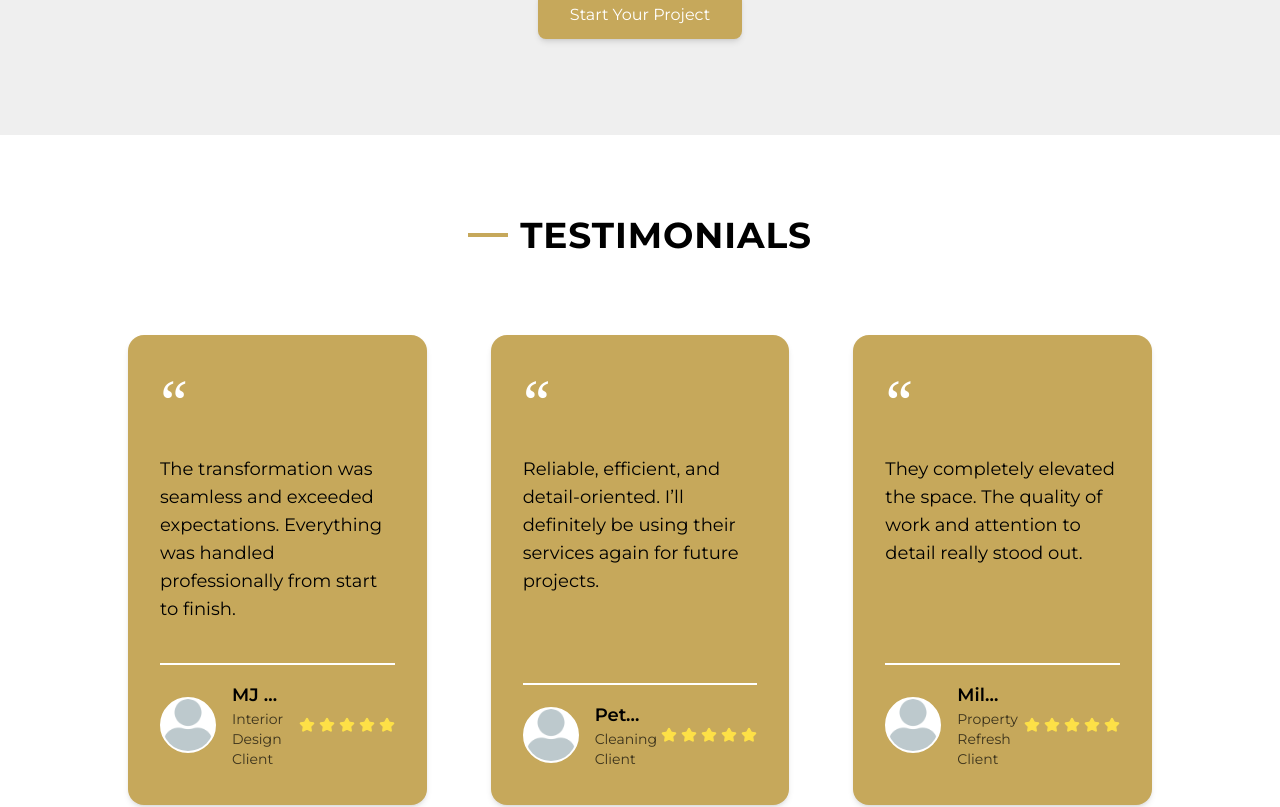
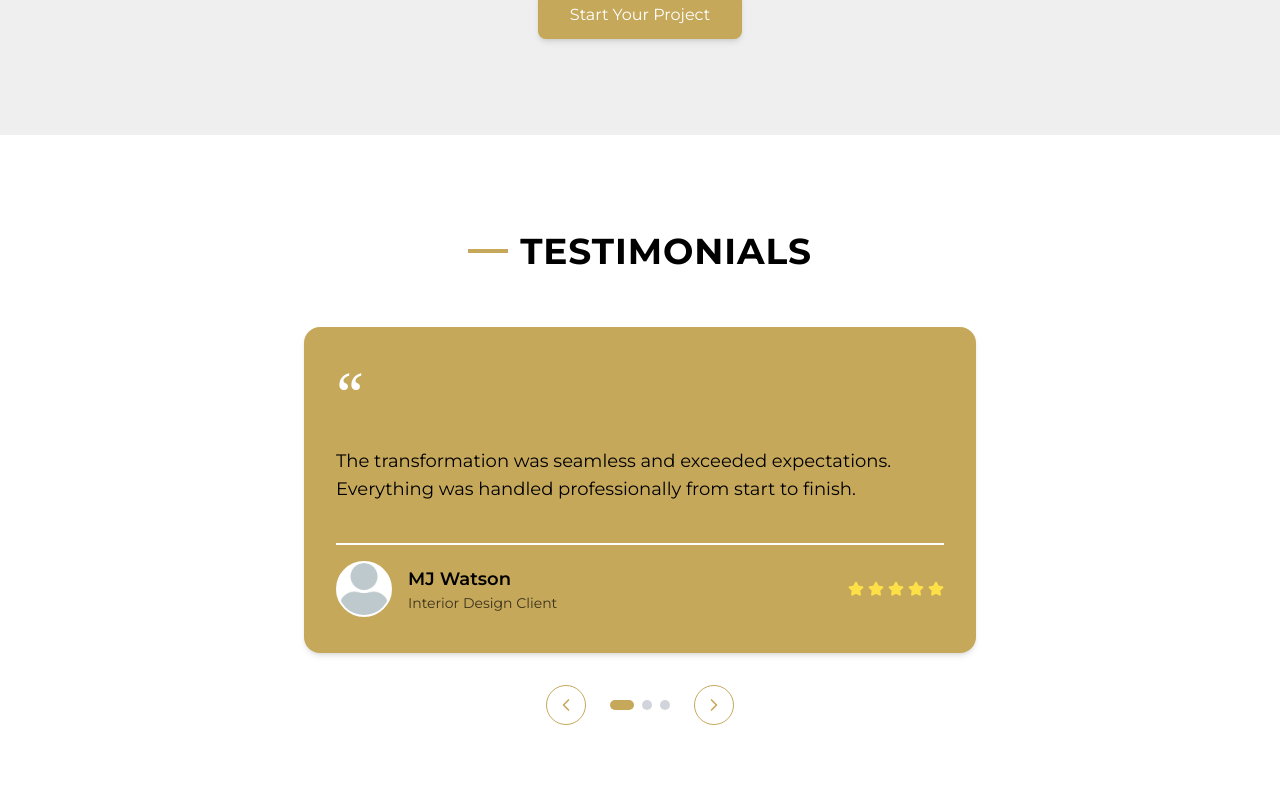
Before and after one commit to seyiroks/Elevate-Space-Solutions, a React (Vite) app: page / in a window 1280 px wide. Shown: the part 4822-5629 px from the top of the page. Built offline with nearby package versions, Linux system fonts and the light colour scheme.

Commit message:
build tablet responsive Testimonials section

```diff
--- a/src/components/Testimonials.jsx
+++ b/src/components/Testimonials.jsx
@@ -38,24 +38,27 @@ const Testimonials = () => {
   };
 
   return (
-    <section id="testimonials" className="bg-white py-20">
-      <div className="w-full px-6 md:px-12 lg:px-20 xl:px-32">
+    <section
+      id="testimonials"
+      className="bg-white py-16 sm:py-18 md:py-20 lg:py-24"
+    >
+      <div className="w-full px-5 sm:px-6 md:px-10 lg:px-16 xl:px-24 2xl:px-32">
         {/* Heading */}
-        <div className="mb-14 md:mb-20 text-center">
+        <div className="mb-10 md:mb-14 2xl:mb-20 text-center">
           <div className="flex justify-center items-center gap-3">
             <span
               aria-hidden="true"
-              className="w-10 h-[4px] bg-[#c6a85b]"
+              className="w-8 sm:w-10 h-[4px] bg-[#c6a85b]"
             ></span>
 
-            <h2 className="text-3xl md:text-4xl font-bold uppercase tracking-wide">
+            <h2 className="text-2xl sm:text-3xl md:text-4xl font-bold uppercase tracking-wide">
               Testimonials
             </h2>
           </div>
         </div>
 
-        {/* Mobile / Tablet Carousel */}
-        <div className="lg:hidden max-w-xl mx-auto">
+        {/* Mobile / Tablet / Small Desktop Carousel */}
+        <div className="2xl:hidden max-w-md sm:max-w-xl md:max-w-2xl mx-auto">
           <div aria-live="polite">
             <TestimonialCard item={testimonials[activeIndex]} />
           </div>
@@ -77,7 +80,9 @@ const Testimonials = () => {
                   type="button"
                   onClick={() => setActiveIndex(index)}
                   className={`h-2.5 rounded-full transition ${
-                    activeIndex === index ? "w-6 bg-[#c6a85b]" : "w-2.5 bg-gray-300"
+                    activeIndex === index
+                      ? "w-6 bg-[#c6a85b]"
+                      : "w-2.5 bg-gray-300"
                   }`}
                   aria-label={`Go to testimonial ${index + 1}`}
                   aria-current={activeIndex === index ? "true" : undefined}
@@ -96,9 +101,9 @@ const Testimonials = () => {
           </div>
         </div>
 
-        {/* Desktop Cards */}
-        <div className="hidden lg:block max-w-7xl mx-auto">
-          <div className="grid lg:grid-cols-3 gap-8 md:gap-12 lg:gap-16">
+        {/* Wide Desktop Cards */}
+        <div className="hidden 2xl:block max-w-7xl mx-auto">
+          <div className="grid grid-cols-3 gap-16">
             {testimonials.map((item) => (
               <TestimonialCard key={item.name} item={item} />
             ))}
@@ -111,17 +116,17 @@ const Testimonials = () => {
 
 const TestimonialCard = ({ item }) => {
   return (
-    <div className="bg-[#c6a85b] rounded-2xl px-6 md:px-8 py-8 md:py-9 shadow-md hover:shadow-xl hover:-translate-y-1 transition duration-300 h-full flex flex-col">
+    <div className="bg-[#c6a85b] rounded-2xl px-6 sm:px-7 md:px-8 py-8 md:py-9 shadow-md hover:shadow-xl hover:-translate-y-1 transition duration-300 h-full flex flex-col">
       {/* Quote */}
       <div
         aria-hidden="true"
-        className="text-white text-5xl md:text-6xl leading-none font-serif mb-5 md:mb-6"
+        className="text-white text-4xl sm:text-5xl md:text-6xl leading-none font-serif mb-5 md:mb-6"
       >
         “
       </div>
 
       {/* Text */}
-      <p className="text-black text-base md:text-lg leading-relaxed mb-8 md:mb-10 flex-grow">
+      <p className="text-black text-base sm:text-lg leading-relaxed mb-8 md:mb-10 flex-grow">
         {item.text}
       </p>
 
@@ -129,20 +134,20 @@ const TestimonialCard = ({ item }) => {
       <div aria-hidden="true" className="h-[2px] bg-white mb-4"></div>
 
       {/* Footer */}
-      <div className="flex items-center justify-between gap-4">
+      <div className="flex flex-col sm:flex-row sm:items-center sm:justify-between gap-4">
         <div className="flex items-center gap-4 min-w-0">
           <img
             src={item.avatar}
             alt={item.name}
             loading="lazy"
-            className="w-14 h-14 rounded-full bg-white object-cover border-2 border-white shrink-0"
+            className="w-12 h-12 sm:w-14 sm:h-14 rounded-full bg-white object-cover border-2 border-white shrink-0"
           />
 
           <div className="min-w-0">
-            <p className="text-black text-base md:text-lg font-semibold truncate">
+            <p className="text-black text-base md:text-lg font-semibold leading-snug">
               {item.name}
             </p>
-            <p className="text-black/70 text-xs md:text-sm">
+            <p className="text-black/70 text-xs md:text-sm leading-snug">
               {item.service}
             </p>
           </div>
```
